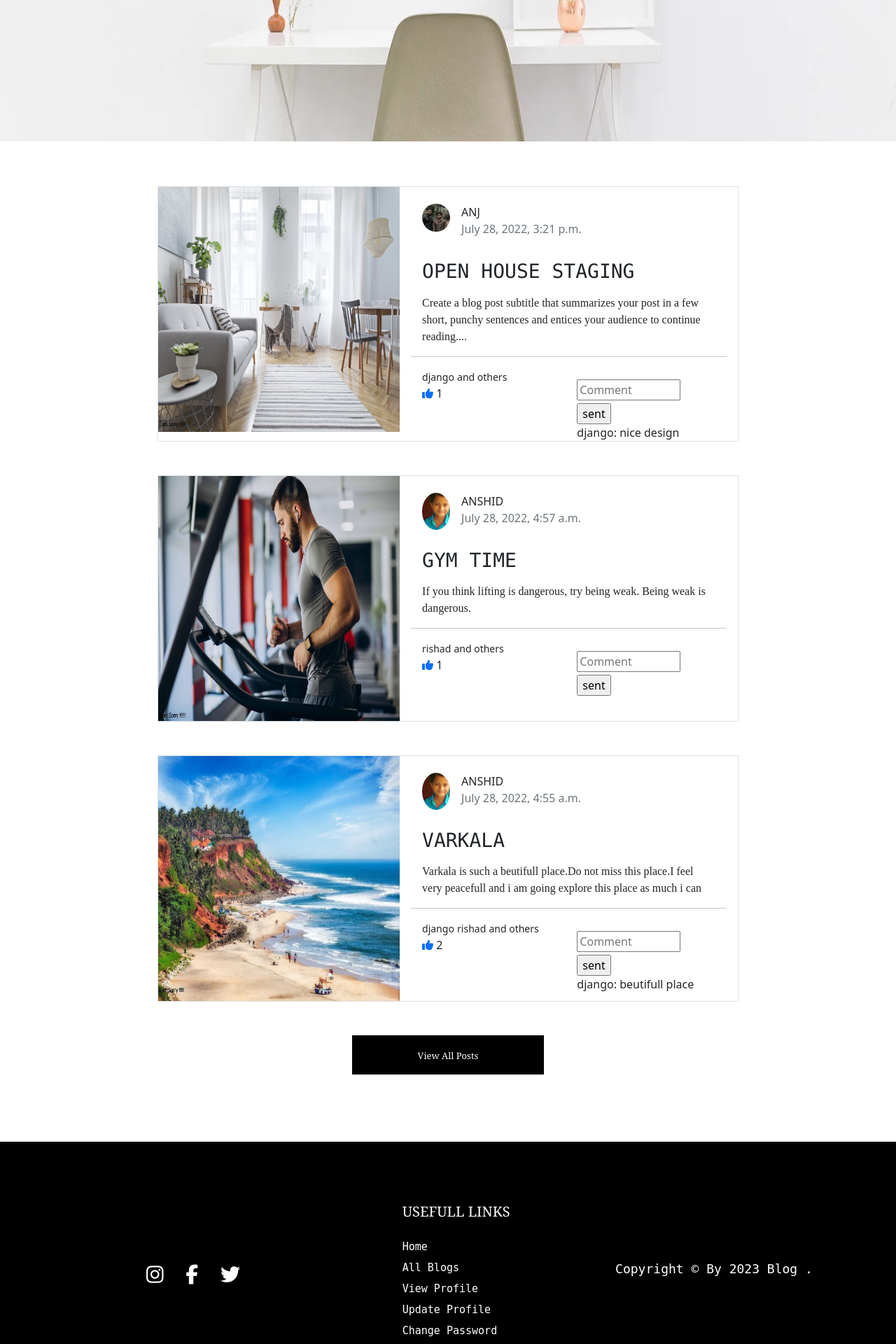
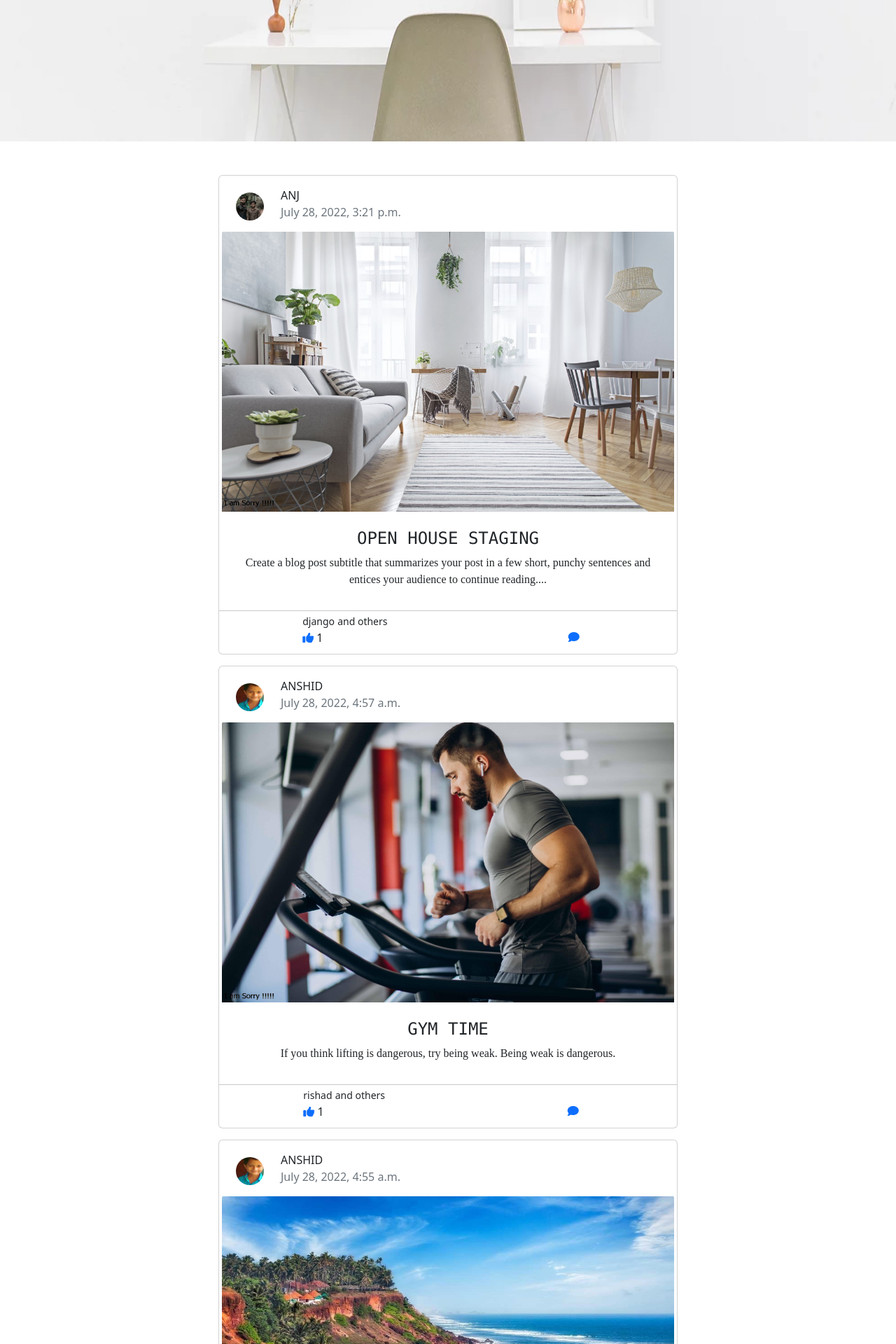
Before and after one commit to MuhdRishad/blog, a Django app: page /blog/home in a window 1280 px wide. Shown: the part 534-2454 px from the top of the page at 70% size. Run offline with Django 3.2, Linux system fonts and the light colour scheme; a user stored in the database is signed in; data comes from the database, SQL or seed files in the repository; both versions use the stored data as it was after the commit; some libraries are stand-ins or nearby versions.

Commit message:
Blog style completly changed , commenting user image added

```diff
--- a/blogapp/static/css/style.css
+++ b/blogapp/static/css/style.css
@@ -1,3 +1,4 @@
+
 .reg-log{
 background-image: url('/static/assets/regimage.jpg');
 background-repeat: no-repeat;
@@ -28,8 +29,6 @@ letter-spacing: 8px;
 .username-welcome{
 color: #ff2424;
 }
-
-
 
 .update-profile{
 text-decoration: none;
@@ -111,7 +110,7 @@ font-family: Georgia,sans-serif;
 .all_post_button{
 background-color: #000000;
 border: none;
-width: 33%;
+width: 28%;
 height: 7vh;
 }
 
@@ -126,3 +125,12 @@ text-transform: capitalize;
 .all_post_button a:hover {
 color: #fff;
 }
+
+.accordion-button::after{
+content: none;
+}
+
+.posted_date{
+font-size: xx-small;
+text-transform: capitalize;
+}
--- a/blogapp/templates/base.html
+++ b/blogapp/templates/base.html
@@ -11,7 +11,11 @@
     <link rel="stylesheet" href="{% static 'css/style.css' %}">
     <link href="https://cdn.jsdelivr.net/npm/bootstrap@5.2.0-beta1/dist/css/bootstrap.min.css" rel="stylesheet"
           integrity="sha384-0evHe/X+R7YkIZDRvuzKMRqM+OrBnVFBL6DOitfPri4tjfHxaWutUpFmBp4vmVor" crossorigin="anonymous">
-
+     <style>
+        .accordion-button::after {
+            content: none;
+        }
+    </style>
 </head>
 <body>
 <nav class="navbar navbar-expand-lg bg-dark sticky-top">
--- a/blogapp/templates/home.html
+++ b/blogapp/templates/home.html
@@ -52,51 +52,41 @@
 </div>
 <!--CARASOUL END-->
 
-    <!--        POSTS-->
-    <div class="container-fluid">
-        <div class="row mt-3">
-            <div class="col-lg-2"></div>
 
-            <div class="col-lg-8">
+<div class="container-lg">
+    <div class="row mt-5 mx-lg-5">
+        <div class="col-md-2"></div>
+
+        <!-- BLOGS-->
+        <div class="col-md-8">
             {%for blog in blogs|slice:":3"%}
-                <div class="my-5 ">
-                    <div class="row g-0 border">
+            <div class="card mb-3">
 
-                        <!--                    POST IMAGE-->
-                        <div class="col-lg-5">
-                            <img src="{{blog.image.url}}" alt="..." class="img-fluid"
-                                 style="width: 100%; height:350px;">
+                <!-- AUTHOR IMAGE , NAME , POSTED DATE-->
+                <div class="d-flex align-items-center">
+                    <div class="flex-shrink-0 px-2 pt-2 ms-3">
+                        <img src="{{blog.author.users.profile_pic.url}}"
+                             class="img-fluid" alt="" style="height: 40px; width: 40px; border-radius: 50px;">
                     </div>
 
-                        <!--                    POST CONTENT-->
-                        <div class="col-lg-7 px-3">
-                            <div class="px-3">
-                                <div class="pt-4 d-flex">
-                                    <div class="flex-shrink-0">
-                                        <img src="{{blog.author.users.profile_pic.url}}" width="40px"
-                                             class="img-fluid rounded-circle" alt="">
-                                    </div>
-                                    <div class="flex-grow-1 ms-3">
+                    <div class="flex-grow-1 ms-3 mt-3">
                         <p class="d-inline text-uppercase">{{blog.author}}</p>
                         <p class="text-muted d-block">{{blog.posted_date}}</p>
                     </div>
                 </div>
 
-                                <div>
-                                    <div class="text-uppercase my-3">
-                                        <h3 class="font-monospace">{{blog.title}}</h3>
-                                    </div>
-                                    <div>
-                                        <p style="font-family: vardana;">{{blog.description}}</p>
-                                    </div>
-                                </div>
+                <!--   BLOG IMAGE AND CONTENT-->
+                <img src="{{blog.image.url}}" class="card-img-top px-1" alt="..." style="height: 400px;">
+                <div class="card-body  text-center mt-2">
+                    <h4 class="card-title text-uppercase font-monospace">{{blog.title}}</h4>
+                    <p class="card-text" style="font-family: vardana;">{{blog.description}}</p>
                 </div>
                 <hr>
 
-                            <!--                        LIKES-->
-                            <div class="row px-3">
-                                <div class="col-6">
-                                    {%for likes in blog.get_liked_users%}
+                <!--  LIKES    -->
+                <div class="d-flex justify-content-around">
+                    <div style="margin-top: -14px;">
+                        {%for likes in blog.get_liked_users|slice:":2"%}
                         <small style="margin-bottom: 2px;">{{likes}}</small>
                         {%endfor%}{%if blog.get_liked_users%}<small>and others</small>{%endif%}
                         <br>
@@ -104,35 +94,56 @@
                         {{blog.get_like_count}}
                     </div>
 
-                                <!--                                COMMENTS-->
-                                <div class="col-6 mt-3">
+                    <!--  COMMENTS-->
+                    <div class="accordion accordion-flush" id="accordionFlushExample">
+                        <div class="accordion-item">
+                            <h2 class="accordion-header" id="flush-headingOne">
+                                <button class="accordion-button collapsed" type="button" data-bs-toggle="collapse"
+                                        data-bs-target="#flush-collapseOne" aria-expanded="false"
+                                        aria-controls="flush-collapseOne" style="margin-top: -3px;">
+                                    <i class="fa-solid fa-comment text-primary"></i>
+                                </button>
+                            </h2>
+                            <div id="flush-collapseOne" class="accordion-collapse collapse"
+                                 aria-labelledby="flush-headingOne" data-bs-parent="#accordionFlushExample">
+                                <div class="accordion-body">
+                                    {%for comment in blog.comments_set.all%}
+                                    <div class="d-flex ">
+                                        <div class="flex-shrink-0">
+                                            <img src="{{comment.user.users.profile_pic.url}}" alt="..." style="width: 20px; height: 20px; border-radius: 50%;">
+                                        </div>
+                                        <div class="flex-grow-1 ms-3">
+                                           <p>{{comment.user}} - <small>{{comment.comment}}</small></p>
+                                        </div>
+                                    </div>
+                                    {%endfor%}
+
                                     <form action="{%url 'add-comment' blog.id%}" method="post">
                                         {%csrf_token%}
-                                        <input type="text" name="comment" placeholder="Comment" class="w-75">
-                                        <input type="submit" value="sent" class="mt-1">
+                                        <div class="input-group mb-3">
+                                            <input type="text" class="form-control" placeholder="comment" name="comment"
+                                                   aria-label="Recipient's username" aria-describedby="button-addon2">
+                                            <button class="btn btn-outline-secondary" type="submit" id="button-addon2">
+                                                Sent
+                                            </button>
+                                        </div>
                                     </form>
-                                    {%for comment in blog.comments_set.all%}
-                                    <div>
-                                        {{comment.user}}:
-                                        {{comment.comment}}
                                 </div>
-                                    {%endfor%}
                             </div>
                         </div>
                     </div>
                 </div>
             </div>
             {%endfor%}
+            <div class="col-md-2"></div>
+        </div>
 
-                <div class="text-center mb-5">
+        <!--  VIEW ALL POST BUTTON-->
+        <div class="text-center my-5">
             <button class="all_post_button" type="button"><a href="{%url 'all-blogs'%}">view all posts</a>
             </button>
         </div>
     </div>
-
-
-            <div class="col-lg-2"></div>
-        </div>
 </div>
 
 {%endblock%}
```
Also changed, not shown: blogapp/templates/all-blogs.html (+55 -46 lines), db.sqlite3. Lines whose indentation alone changed are shown as unchanged.
